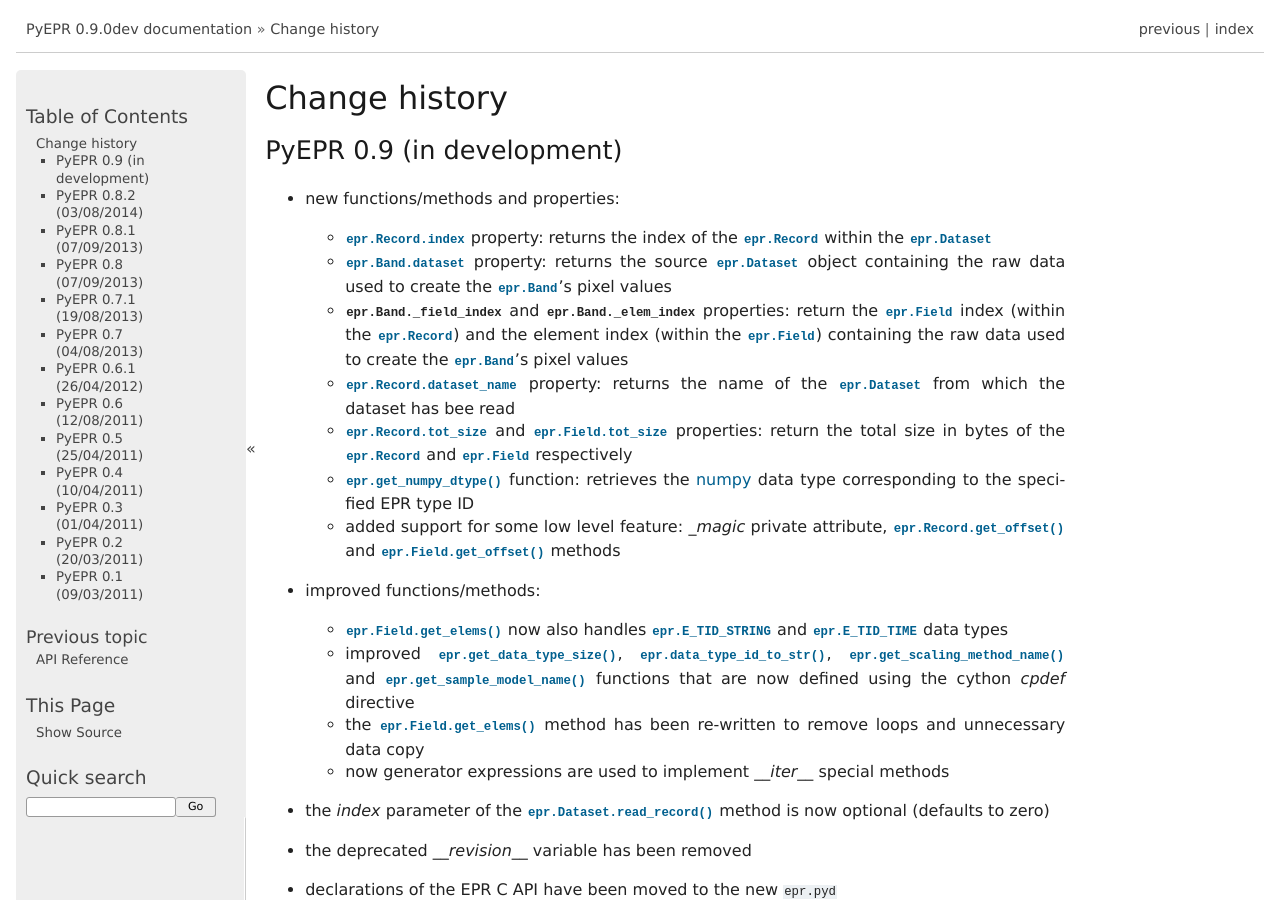
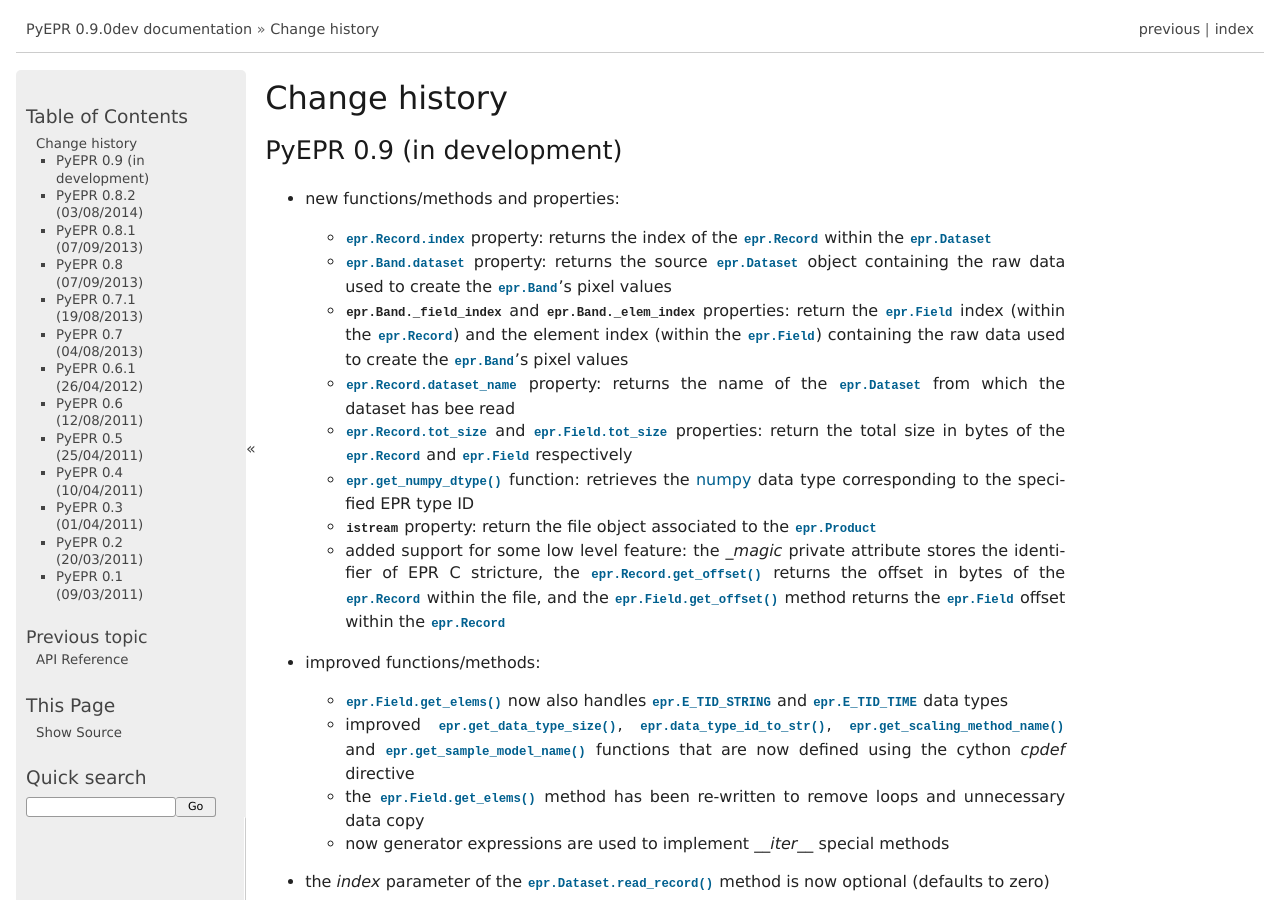
Before and after one commit to avalentino/pyepr, a Sphinx documentation site: the page built from doc/NEWS.txt, in a window 1280 px wide and 900 px high. Built offline with Sphinx 7.4.7, drawn with Linux system fonts in a browser that asks for light colours; formulas are drawn with MathJax 3.

Commit message:
New istream property

```diff
--- a/doc/NEWS.txt
+++ b/doc/NEWS.txt
@@ -24,8 +24,14 @@
     :class:`epr.Field` respectively
   - :func:`epr.get_numpy_dtype` function: retrieves the numpy_ data type
     corresponding to the specified EPR type ID
-  - added support for some low level feature: *_magic* private attribute,
-    :meth:`epr.Record.get_offset` and :meth:`epr.Field.get_offset` methods
+  - :attr:`istream` property: return the file object associated to the
+    :class:`epr.Product`
+  - added support for some low level feature: the *_magic* private attribute
+    stores the identifier of EPR C stricture, the
+    :meth:`epr.Record.get_offset` returns the offset in bytes of the
+    :class:`epr.Record` within the file, and the :meth:`epr.Field.get_offset`
+    method returns the :clasS:`epr.Field` offset within the
+    :class:`epr.Record`
 
 * improved functions/methods:
 
--- a/doc/reference.txt
+++ b/doc/reference.txt
@@ -65,6 +65,15 @@
    .. attribute:: tot_size
 
       The total size in bytes of the product file
+
+
+   .. attribute:: istream
+
+      The input stream as returned by the :func:`open` builtin function
+
+      The *istream* low level OS file desctiptor is shared with the
+      :class:`Product` instance so e.g. closing one of the :class:`Product`
+      object invalidates the file descriptor of the *istream* object.
 
 
    .. rubric:: Methods
```
Also changed, not shown: 2 other files.
